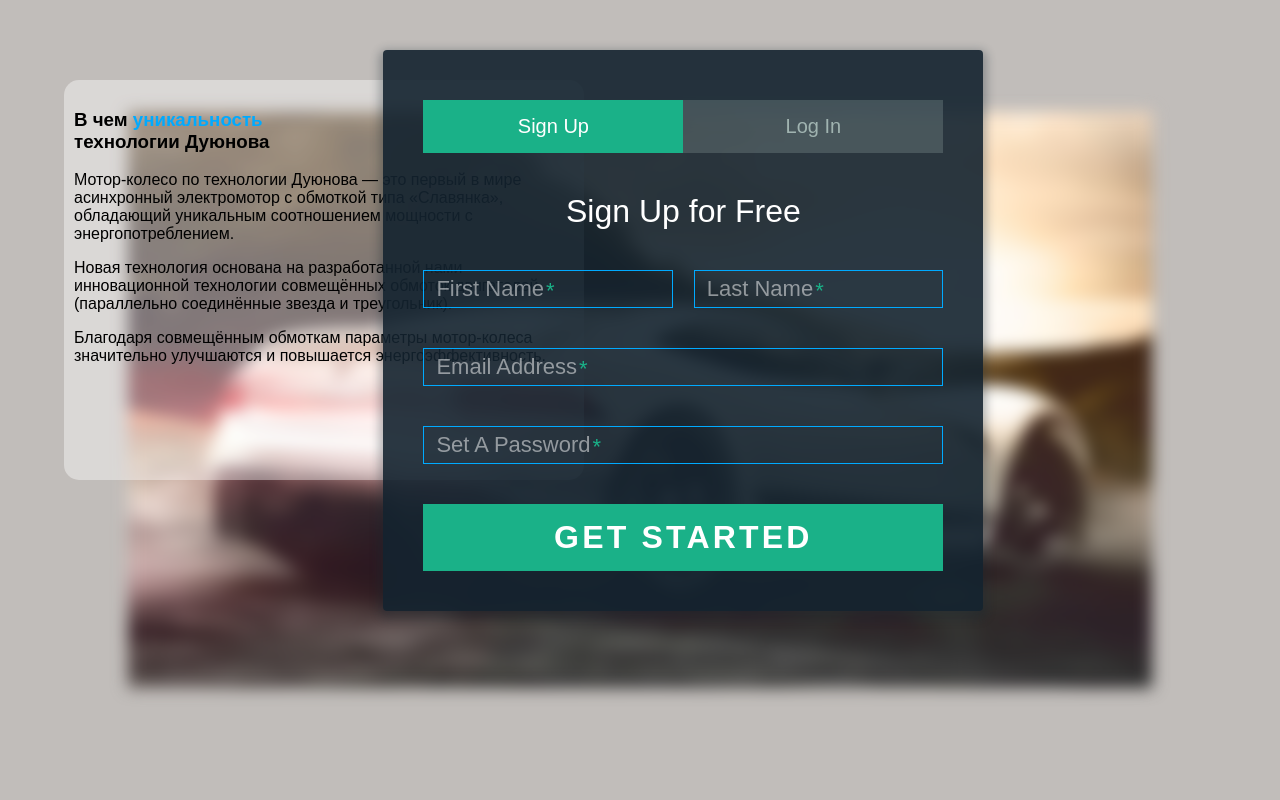
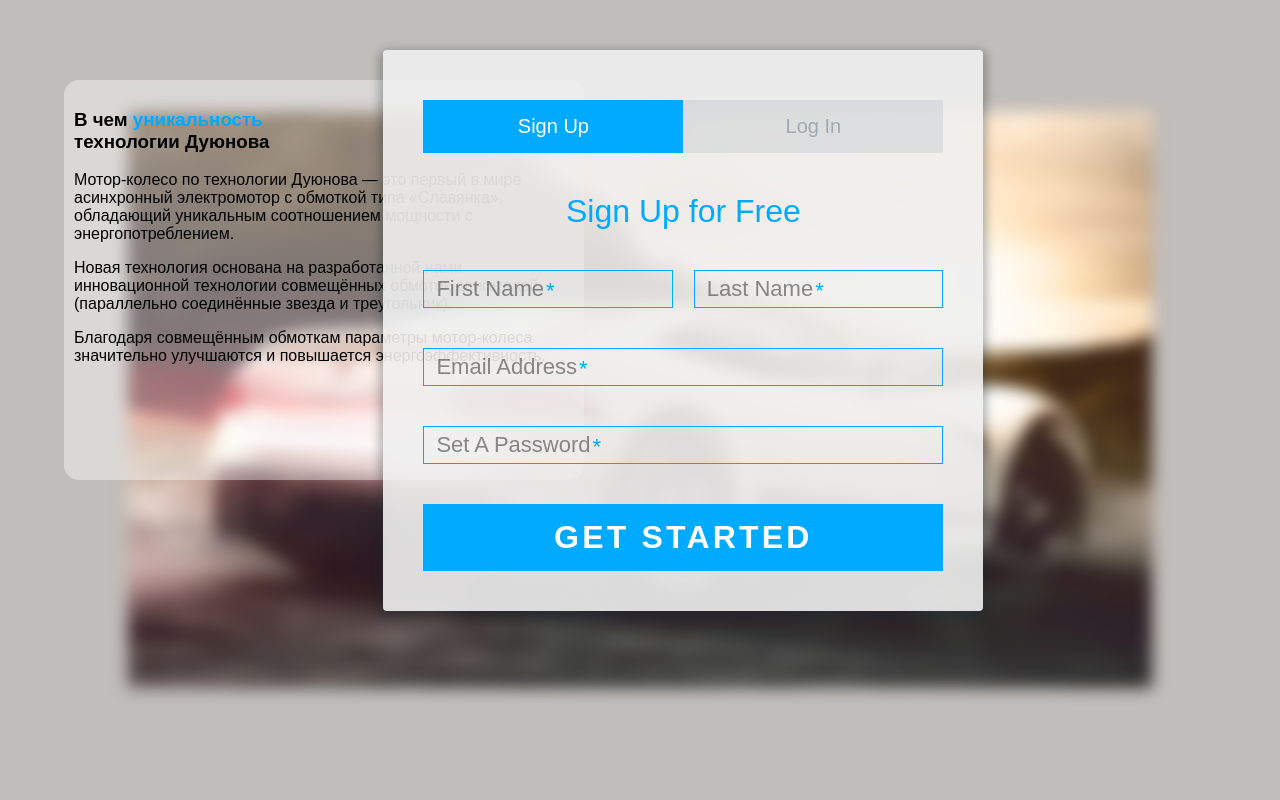
Before and after one commit to Sergeydigl3/solargroup-page, a Flask app: template templates/index.html in a window 1280 px wide. Shown: the part 80-880 px from the top of the page. Run offline with Flask 2, Linux system fonts and the light colour scheme; the template is opened without the code that fills it, so the values that code supplies are empty; some libraries are stand-ins or nearby versions.

Commit message:
log/sing in colors

```diff
--- a/static/css/login.css
+++ b/static/css/login.css
@@ -13,15 +13,15 @@ body {
 
 a {
   text-decoration: none;
-  color: #1ab188;
+  color: #00aaff;
   transition: .5s ease;
 }
 a:hover {
-  color: #179b77;
+  color: #5cf;
 }
 
 .form {
-  background: rgba(19, 35, 47, 0.9);
+  background: rgba(240, 240, 240, 0.9);
   padding: 40px;
   max-width: 600px;
   margin: 40px auto;
@@ -43,8 +43,8 @@ a:hover {
   display: block;
   text-decoration: none;
   padding: 15px;
-  background: rgba(160, 179, 176, 0.25);
-  color: #a0b3b0;
+  background: rgba(159, 173, 179, 0.25);
+  color: #9faab3;
   font-size: 20px;
   float: left;
   width: 50%;
@@ -53,11 +53,11 @@ a:hover {
   transition: .5s ease;
 }
 .tab-group li a:hover {
-  background: #179b77;
+  background: #5cf;
   color: #ffffff;
 }
 .tab-group .active a {
-  background: #1ab188;
+  background: #00aaff;
   color: #ffffff;
 }
 
@@ -67,7 +67,7 @@ a:hover {
 
 h1 {
   text-align: center;
-  color: #ffffff;
+  color: #00aaff;
   font-weight: 300;
   margin: 0 0 40px;
 }
@@ -77,7 +77,7 @@ label {
   -webkit-transform: translateY(6px);
           transform: translateY(6px);
   left: 13px;
-  color: rgba(255, 255, 255, 0.5);
+  color: rgba(30, 30, 30, 0.5);
   transition: all 0.25s ease;
   -webkit-backface-visibility: hidden;
   pointer-events: none;
@@ -85,7 +85,7 @@ label {
 }
 label .req {
   margin: 2px;
-  color: #1ab188;
+  color: #00aaff;
 }
 
 label.active {
@@ -99,7 +99,7 @@ label.active .req {
 }
 
 label.highlight {
-  color: #ffffff;
+  color: #333333;
 }
 
 input, textarea {
@@ -111,13 +111,13 @@ input, textarea {
   background: none;
   background-image: none;
   border: 1px solid #a0b3b0;
-  color: #ffffff;
+  color: #333333;
   border-radius: 0;
   transition: border-color .25s ease, box-shadow .25s ease;
 }
 input:focus, textarea:focus {
   outline: 0;
-  border-color: #1ab188;
+  border-color: #00aaff;
 }
 
 textarea {
@@ -153,13 +153,13 @@ textarea {
   font-weight: 600;
   text-transform: uppercase;
   letter-spacing: .1em;
-  background: #1ab188;
+  background: #00aaff;
   color: #ffffff;
   transition: all 0.5s ease;
   -webkit-appearance: none;
 }
 .button:hover, .button:focus {
-  background: #179b77;
+  background: #55ccff;
 }
 
 .button-block {
```
